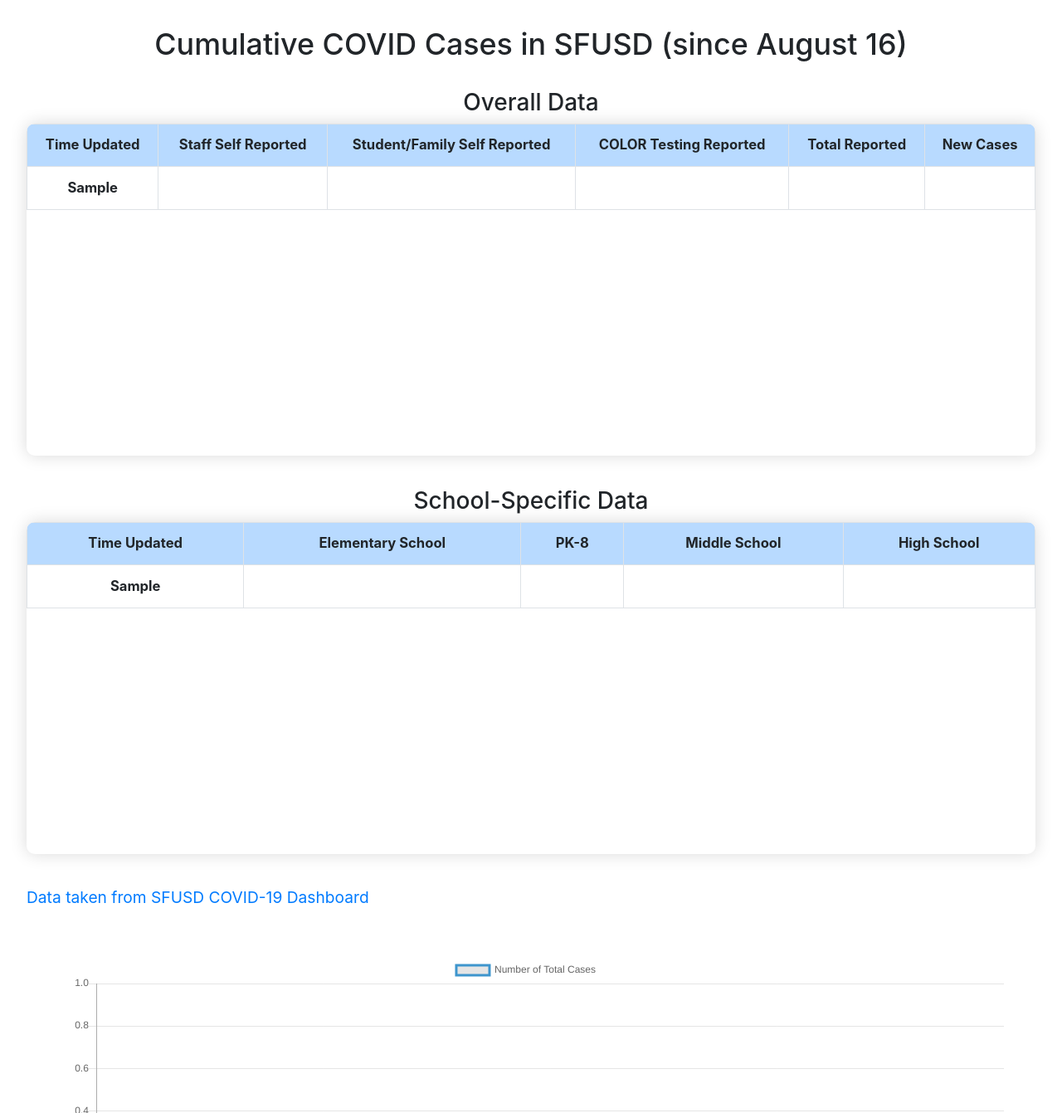
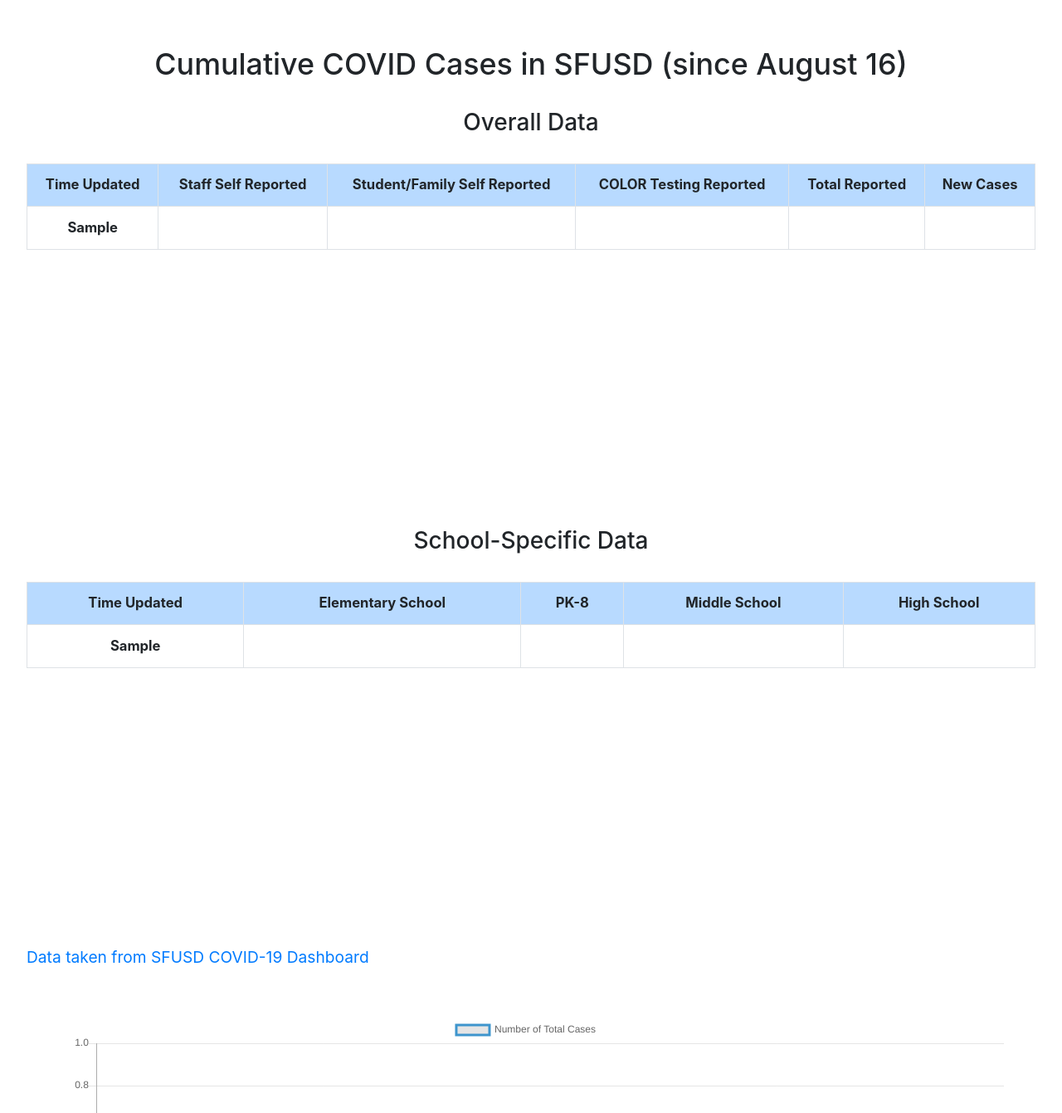
Before and after one commit to angela139/sfusdcovidtracker, a Flask app: page / in a window 1280 px wide. Shown: the top 1341 px of the page at 83% size. Run offline with Flask 2, Linux system fonts and the light colour scheme; a database or web service that is not in the repository returns one stand-in record (values such as "Sample title"); some libraries are stand-ins or nearby versions.

Commit message:
Small design changes to table

```diff
--- a/static/styles.css
+++ b/static/styles.css
@@ -7,8 +7,6 @@
         height: 60vh;
         overflow: auto;
         text-align: center;
-        border-radius: 10px;
-        box-shadow: 0 0 20px rgba(0, 0, 0, 0.15);
         font-size: 2.8vw;
         font-weight: bold;
     }
@@ -31,8 +29,6 @@
         height: 50vh;
         overflow: auto;
         text-align: center;
-        border-radius: 10px;
-        box-shadow: 0 0 20px rgba(0, 0, 0, 0.15);
         font-size: 1.3vw;
         font-weight: bold;
     }
--- a/templates/index.html
+++ b/templates/index.html
@@ -8,9 +8,10 @@
     <link rel="stylesheet" href="{{ url_for('static', filename='styles.css') }}">
     <script src="https://cdnjs.cloudflare.com/ajax/libs/Chart.js/2.9.4/Chart.js"></script>
 </head>
-<body>
+<br>
     <h1>Cumulative COVID Cases in SFUSD (since August 16)</h1>
     <h3>Overall Data</h3>
+    <br>
     <div class="vertical-scrollable style-table table-responsive">
         <table class="table table-striped table-bordered">
           <tr class="table-primary">
@@ -34,6 +35,7 @@
         </table>
     </div>
     <h3>School-Specific Data</h3>
+    <br>
     <div class="vertical-scrollable style-table table-responsive">
     <table class="table table-striped table-bordered">
           <tr class="table-primary">
```
